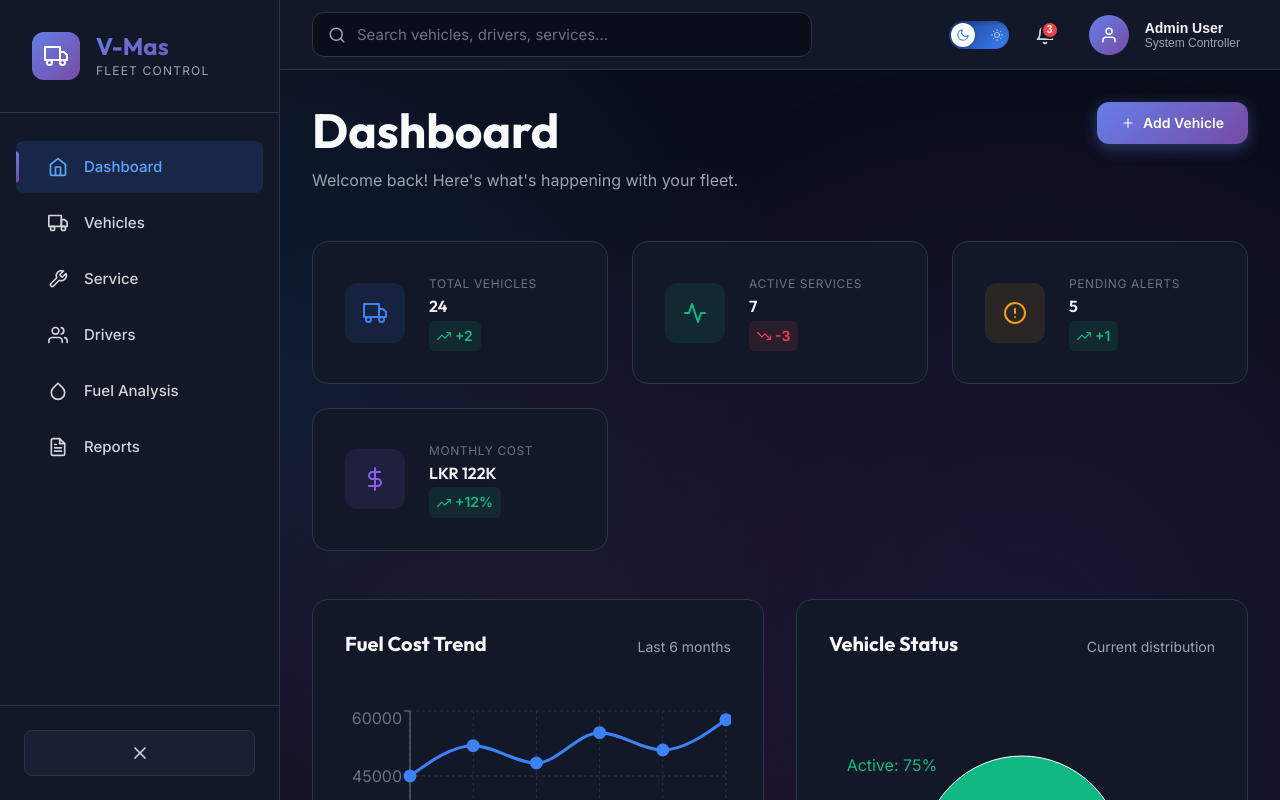
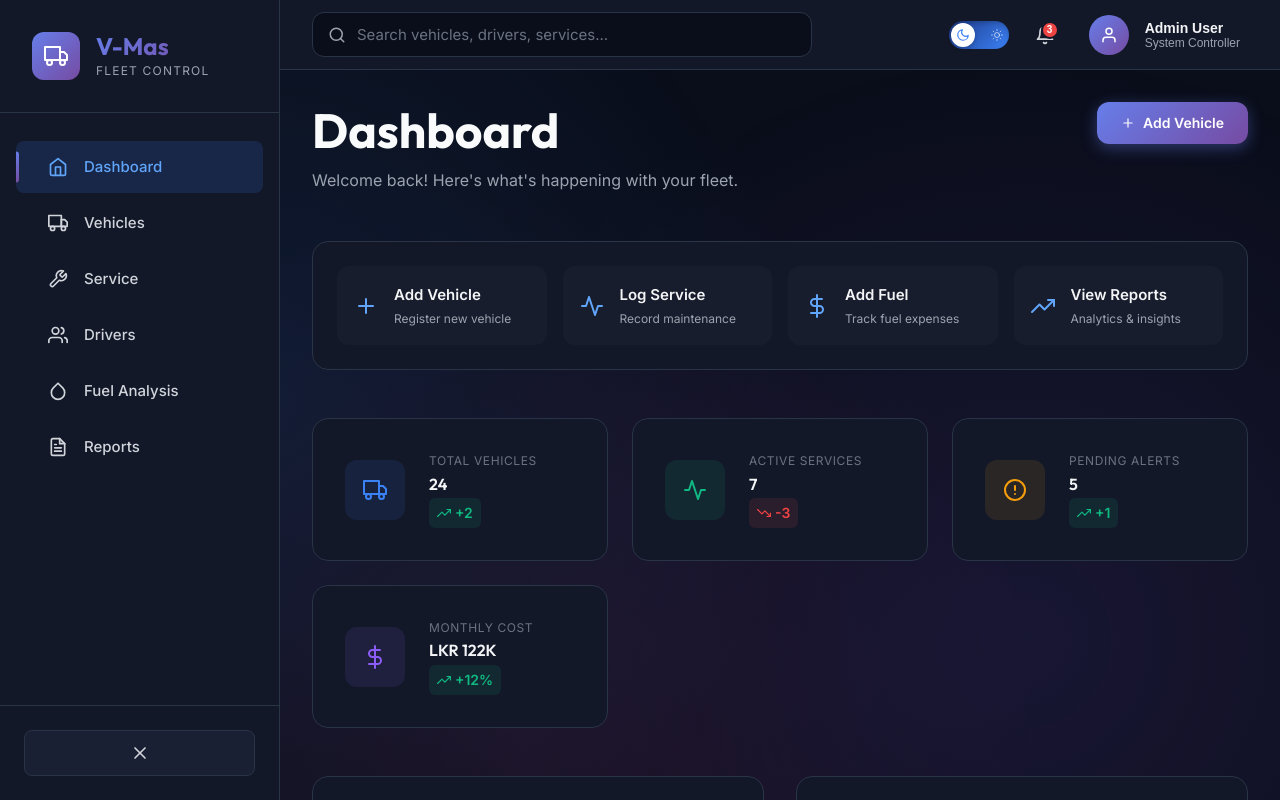
Before and after one commit to Thilinadilshan22/Vehicle-Management-System, a React (Vite) app: page / in a window 1280 px wide. Shown: the top 800 px of the page. Built offline with nearby package versions, Linux system fonts and the light colour scheme.

Commit message:
feat: Implement a new dashboard page displaying fleet statistics, charts, quick actions, and recent alerts.

```diff
--- a/src/pages/Dashboard.css
+++ b/src/pages/Dashboard.css
@@ -21,6 +21,88 @@
 .header-actions {
     display: flex;
     gap: var(--spacing-md);
+}
+
+/* Quick Actions Panel */
+.quick-actions-panel {
+    display: grid;
+    grid-template-columns: repeat(auto-fit, minmax(200px, 1fr));
+    gap: var(--spacing-md);
+    margin-bottom: var(--spacing-2xl);
+    padding: var(--spacing-lg);
+    background: var(--dark-surface);
+    border: 1px solid var(--dark-border);
+    border-radius: var(--radius-xl);
+}
+
+.quick-action-item {
+    display: flex;
+    align-items: center;
+    gap: var(--spacing-md);
+    padding: var(--spacing-md);
+    background: rgba(255, 255, 255, 0.02);
+    border: 1px solid transparent;
+    border-radius: var(--radius-lg);
+    color: inherit;
+    text-decoration: none;
+    transition: all var(--transition-base);
+    position: relative;
+    overflow: hidden;
+}
+
+.quick-action-item::before {
+    content: '';
+    position: absolute;
+    top: 0;
+    left: 0;
+    width: 0;
+    height: 100%;
+    background: linear-gradient(135deg, rgba(59, 130, 246, 0.1), rgba(139, 92, 246, 0.1));
+    transition: width var(--transition-base);
+    z-index: 0;
+}
+
+.quick-action-item:hover::before {
+    width: 100%;
+}
+
+.quick-action-item:hover {
+    background: rgba(255, 255, 255, 0.05);
+    border-color: var(--primary-500);
+    transform: translateY(-2px);
+}
+
+.quick-action-icon {
+    font-size: 1.5rem;
+    color: var(--primary-400);
+    flex-shrink: 0;
+    position: relative;
+    z-index: 1;
+    transition: all var(--transition-base);
+}
+
+.quick-action-item:hover .quick-action-icon {
+    color: var(--primary-300);
+    transform: scale(1.1);
+}
+
+.quick-action-content {
+    display: flex;
+    flex-direction: column;
+    gap: 0.125rem;
+    position: relative;
+    z-index: 1;
+}
+
+.quick-action-title {
+    font-size: 0.938rem;
+    font-weight: 600;
+    color: var(--gray-100);
+}
+
+.quick-action-subtitle {
+    font-size: 0.75rem;
+    color: var(--gray-400);
 }
 
 /* Stats Grid */
--- a/src/pages/Dashboard.jsx
+++ b/src/pages/Dashboard.jsx
@@ -99,6 +99,38 @@ const Dashboard = () => {
                         <FiPlus /> Add Vehicle
                     </Link>
                 </div>
+            </div>
+
+            {/* Quick Actions Panel */}
+            <div className="quick-actions-panel">
+                <Link to="/vehicles/add" className="quick-action-item">
+                    <FiPlus className="quick-action-icon" />
+                    <div className="quick-action-content">
+                        <span className="quick-action-title">Add Vehicle</span>
+                        <span className="quick-action-subtitle">Register new vehicle</span>
+                    </div>
+                </Link>
+                <Link to="/service/add" className="quick-action-item">
+                    <FiActivity className="quick-action-icon" />
+                    <div className="quick-action-content">
+                        <span className="quick-action-title">Log Service</span>
+                        <span className="quick-action-subtitle">Record maintenance</span>
+                    </div>
+                </Link>
+                <Link to="/fuel/add" className="quick-action-item">
+                    <FiDollarSign className="quick-action-icon" />
+                    <div className="quick-action-content">
+                        <span className="quick-action-title">Add Fuel</span>
+                        <span className="quick-action-subtitle">Track fuel expenses</span>
+                    </div>
+                </Link>
+                <Link to="/reports" className="quick-action-item">
+                    <FiTrendingUp className="quick-action-icon" />
+                    <div className="quick-action-content">
+                        <span className="quick-action-title">View Reports</span>
+                        <span className="quick-action-subtitle">Analytics & insights</span>
+                    </div>
+                </Link>
             </div>
 
             {/* Stats Grid */}
```
